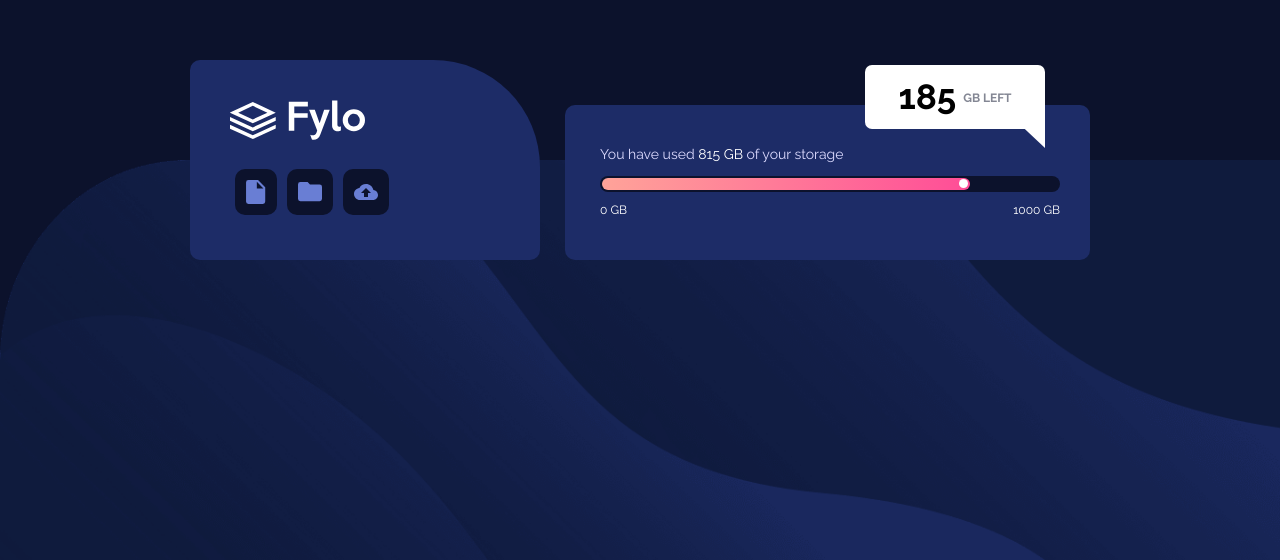
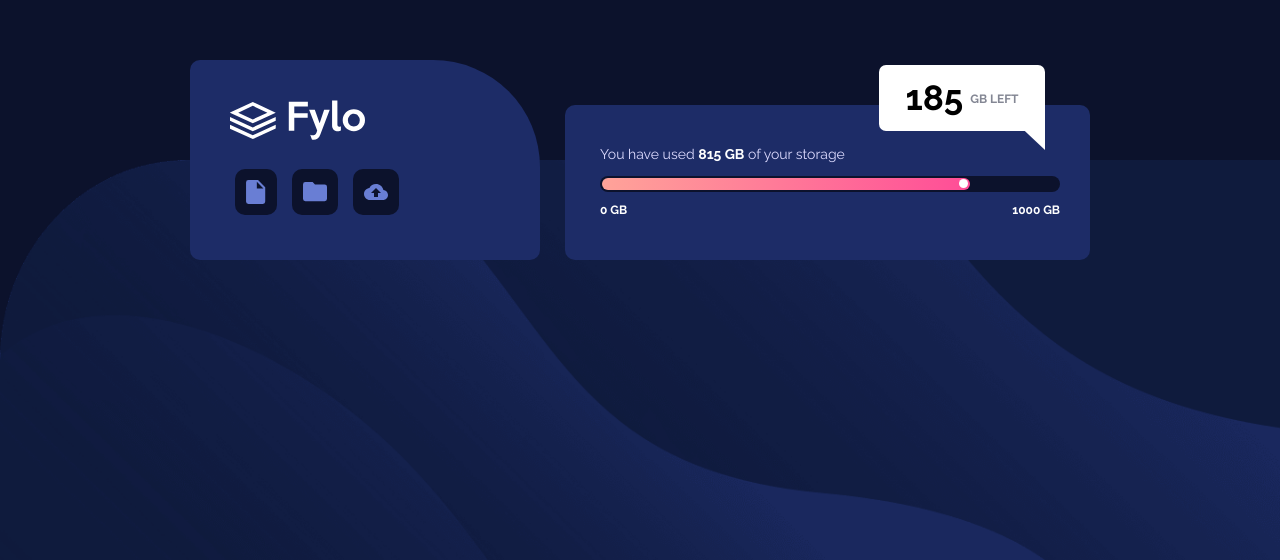
Before and after one commit to Alirexs/fylo-data-storage, a website built with Parcel: page index.html in a window 1280 px wide. Shown: the part 240-800 px from the top of the page. Built offline with nearby package versions, Linux system fonts and the light colour scheme.

Commit message:
adding some fixes to texts.

```diff
--- a/CSS/style.css
+++ b/CSS/style.css
@@ -63,7 +63,7 @@
 
 .info span {
     color: #fff;
-    font-weight: 400;
+    font-weight: 550;
 }
 
 .logo {
@@ -72,6 +72,7 @@
 
 .icons {
     display: flex;
+    gap: 0.5rem;
     width: 5px;
 }
 
@@ -90,6 +91,7 @@
     display: flex;
     justify-content: space-between;
     font-size: 12px;
+    font-weight: 600;
 }
 
 .radar-container {
@@ -126,7 +128,7 @@
     background-color: #fff;
     color: var(--Grayish-Blue);
     border-radius: 7px 7px 0 7px;
-    padding: 0.2rem 1rem;
+    padding: 0.3rem 0.3rem;
     width: 16rem;
     white-space: nowrap;
     font-weight: bold;
```
